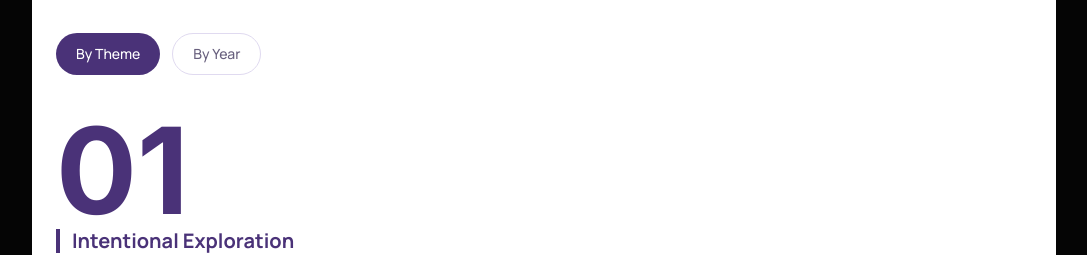
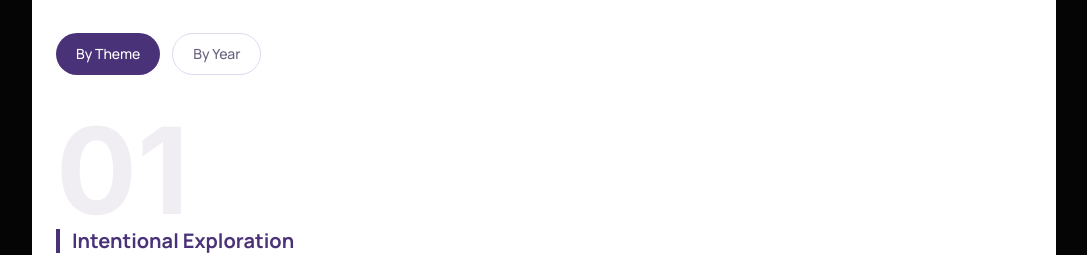
Before and after one commit to ivadhooria2004/portfolio-iva-dhooria, a Next.js app: page /honors-portfolio in a window 1280 px wide. Shown: the part 2840-3095 px from the top of the page, without its empty margins (96-1183 px from the left). Built offline with nearby package versions, Linux system fonts and the light colour scheme.

Commit message:
Update globals.css

```diff
--- a/app/globals.css
+++ b/app/globals.css
@@ -310,3 +310,14 @@ body, main, section, nav,
   background-color: #7357B5 !important;
   color: #FFFFFF !important;
 }
+
+/* Artifact watermark styling */
+.artifact-theme-watermark {
+  color: #4A3278 !important;
+  opacity: 0.08 !important;
+}
+
+[data-theme="dark"] .artifact-theme-watermark {
+  color: #9B7FD4 !important;
+  opacity: 0.25 !important;
+}
```
